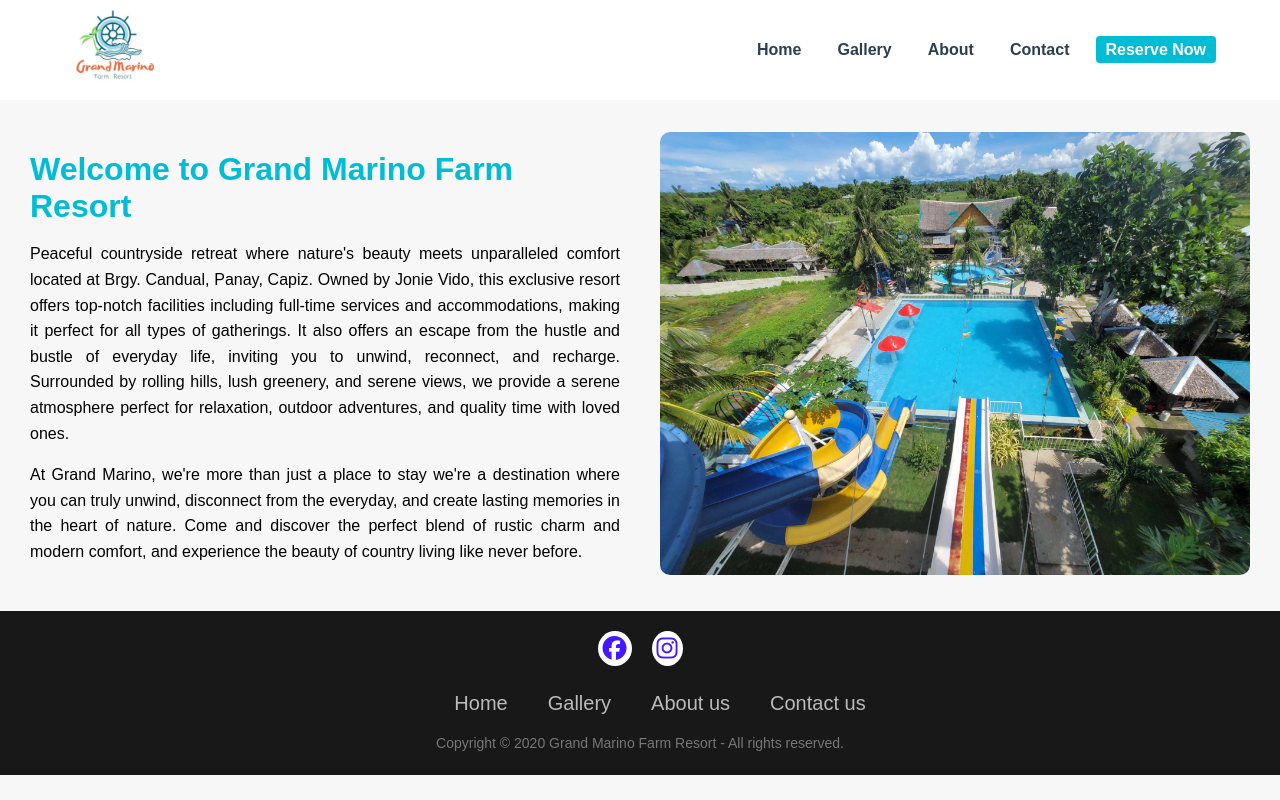
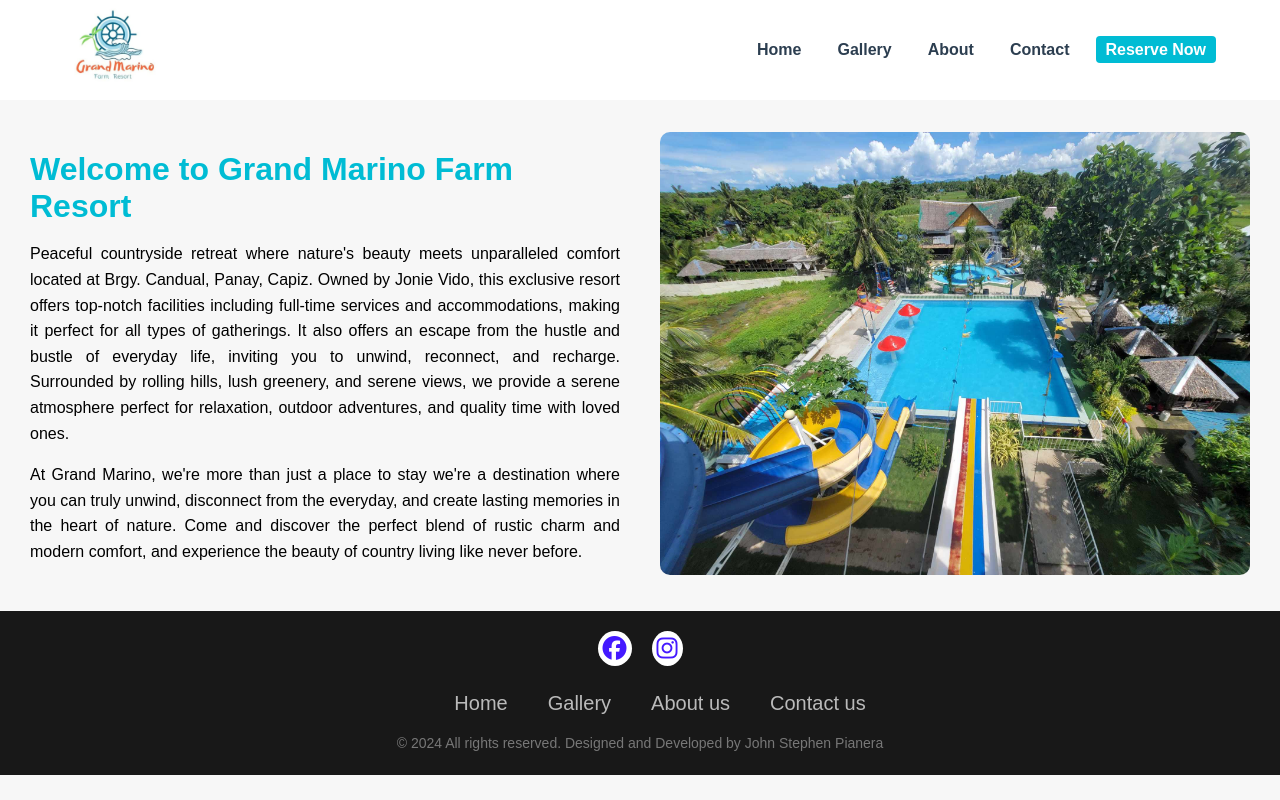
Before and after one commit to GrandMarino/GrandMarino, a plain HTML site: page About.html in a window 1280 px wide. Drawn offline with Linux system fonts and the light colour scheme.

Commit message:
About.html

```diff
--- a/About.html
+++ b/About.html
@@ -75,7 +75,7 @@
             </div>
         </div>
         <div class="copyright">
-            <p>Copyright &copy; 2020 Grand Marino Farm Resort - All rights reserved.</p>
+            <p> &copy; 2024 All rights reserved. Designed and Developed by John Stephen Pianera</p>
         </div>
     </footer>
 
```
